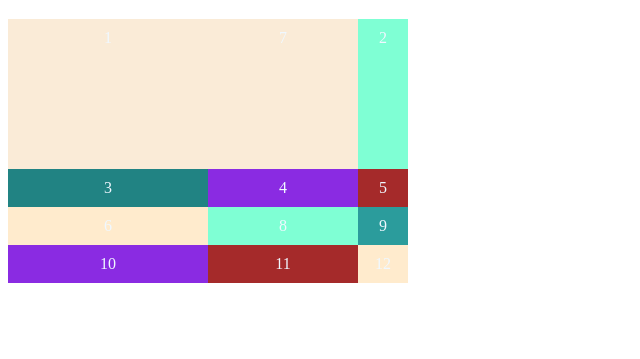
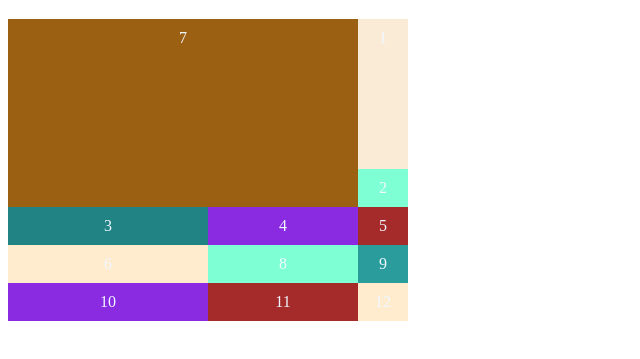
Before and after one commit to Rinataeva/week_6, a plain HTML site: page practice/grid_practice.html in a window 1280 px wide. Shown: the part 61-420 px from the top of the page, without its empty margins (0-640 px from the left). Drawn offline with Linux system fonts and the light colour scheme.

Commit message:
grid-column, grid-row

```diff
--- a/practice/grid_practice.html
+++ b/practice/grid_practice.html
@@ -16,9 +16,10 @@
               grid-template-columns: 200px 150px 50px;
               grid-template-rows: 150px; 250px 100px;
             }
+            /* Ячейки сдвигают границы по линиям через слэш */
             .cell7{
-      grid-column: 2/3;
-      grid-row: 1/2;
+      grid-column: 1/3;
+      grid-row: 1/3;
             }
     </style>
   </head>
@@ -33,7 +34,7 @@
       <div class="cell cell4" style="background-color: blueviolet">4</div>
       <div class="cell cell5" style="background-color: brown">5</div>
       <div class="cell cell6" style="background-color: blanchedalmond">6</div>
-      <div class="cell cell7" style="background-color: antiquewhite">7</div>
+      <div class="cell cell7" style="background-color: rgb(156, 96, 18)">7</div>
       <div class="cell cell8" style="background-color: aquamarine">8</div>
       <div class="cell cell9" style="background-color: rgb(43, 156, 156)">
         9
```
